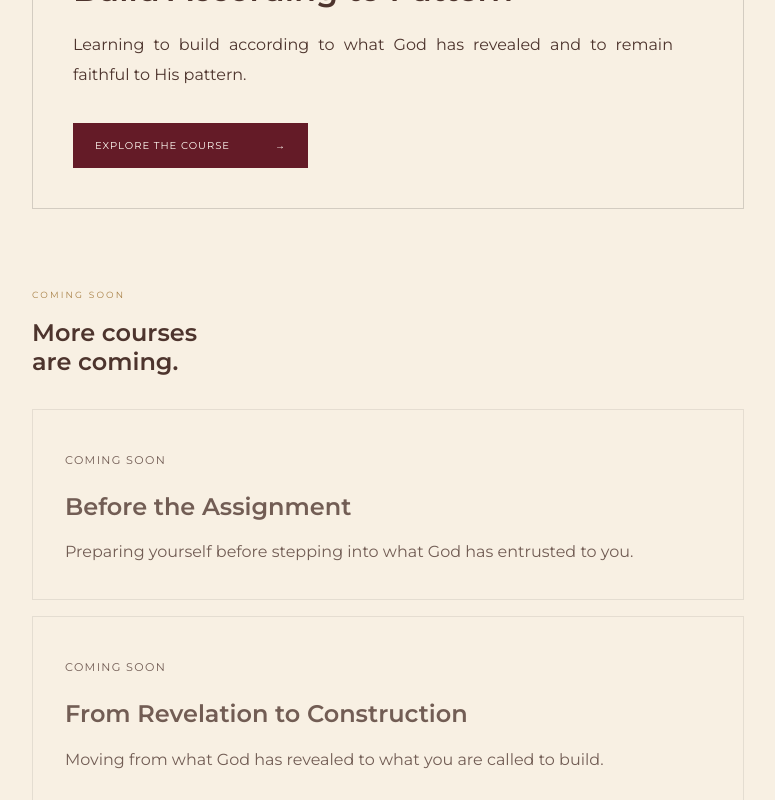
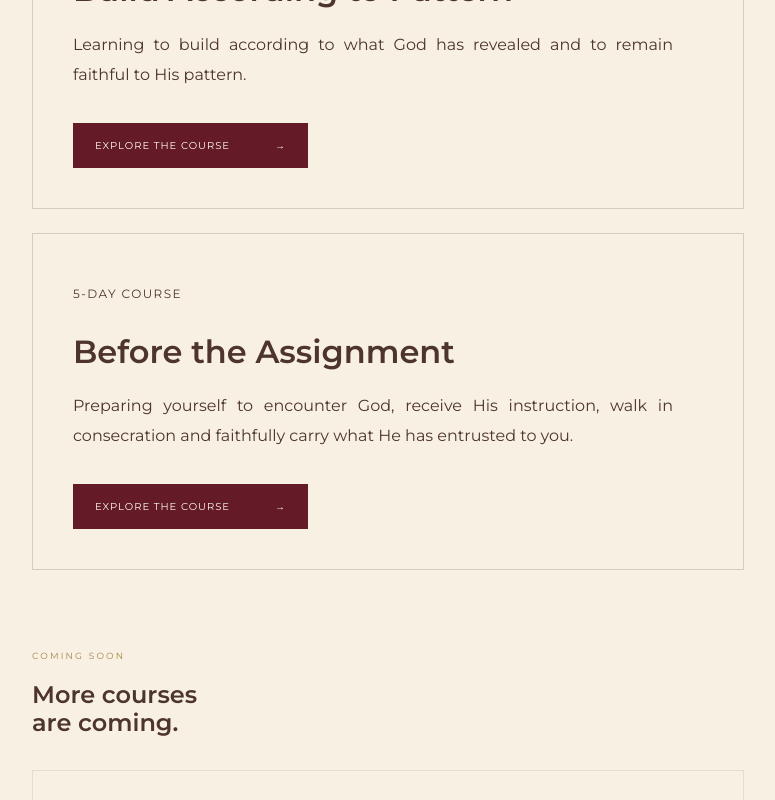
Before and after one commit to ROOTEDWITHKHETHIWE/Rooted-with-Khethiwe-correct, a Next.js app: page /courses in a window 1280 px wide. Shown: the part 1594-2394 px from the top of the page, without its empty margins (252-1027 px from the left). Built offline with nearby package versions, Linux system fonts and the light colour scheme.

Commit message:
Update page.tsx

```diff
--- a/app/courses/page.tsx
+++ b/app/courses/page.tsx
@@ -1,18 +1,23 @@
 import Link from "next/link";
 
-const availableCourse = {
+const availableCourses = [
+  {
     title: "Build According to Pattern",
     description:
       "Learning to build according to what God has revealed and to remain faithful to His pattern.",
     meta: "5-DAY COURSE",
-};
-
-const upcomingCourses = [
+    href: "/courses/build-according-to-pattern",
+  },
   {
     title: "Before the Assignment",
     description:
-      "Preparing yourself before stepping into what God has entrusted to you.",
+      "Preparing yourself to encounter God, receive His instruction, walk in consecration and faithfully carry what He has entrusted to you.",
+    meta: "5-DAY COURSE",
+    href: "/courses/before-the-assignment",
   },
+];
+
+const upcomingCourses = [
   {
     title: "From Revelation to Construction",
     description:
@@ -43,9 +48,7 @@ export default function CoursesPage() {
       <section className="journey-hero">
         <p className="small-label">ROOTED LEARNING</p>
 
-        <h1>
-          COURSES
-        </h1>
+        <h1>COURSES</h1>
 
         <div className="ornament">
           <span>✦</span>
@@ -141,7 +144,7 @@ export default function CoursesPage() {
           </p>
         </div>
 
-        {/* AVAILABLE COURSE */}
+        {/* AVAILABLE COURSES */}
         <section style={{ marginBottom: "5rem" }}>
           <p className="section-label">AVAILABLE NOW</p>
 
@@ -156,6 +159,15 @@ export default function CoursesPage() {
 
           <div
             style={{
+              display: "flex",
+              flexDirection: "column",
+              gap: "1.5rem",
+            }}
+          >
+            {availableCourses.map((course) => (
+              <div
+                key={course.title}
+                style={{
                   border: "1px solid rgba(0,0,0,0.15)",
                   padding: "2.5rem",
                 }}
@@ -167,7 +179,7 @@ export default function CoursesPage() {
                     marginBottom: "1rem",
                   }}
                 >
-              {availableCourse.meta}
+                  {course.meta}
                 </p>
 
                 <h3
@@ -177,7 +189,7 @@ export default function CoursesPage() {
                     marginBottom: "1.25rem",
                   }}
                 >
-              {availableCourse.title}
+                  {course.title}
                 </h3>
 
                 <p
@@ -188,16 +200,18 @@ export default function CoursesPage() {
                     textAlign: "justify",
                   }}
                 >
-              {availableCourse.description}
+                  {course.description}
                 </p>
 
                 <Link
-              href="/courses/build-according-to-pattern"
+                  href={course.href}
                   className="primary-button"
                 >
                   Explore the course
                   <span>→</span>
                 </Link>
+              </div>
+            ))}
           </div>
         </section>
 
@@ -284,7 +298,7 @@ export default function CoursesPage() {
               margin: "1.5rem auto",
             }}
           >
-            Don't just
+            Don&apos;t just
             <br />
             consume.
             <br />
```
Lines whose indentation alone changed are shown as unchanged.
